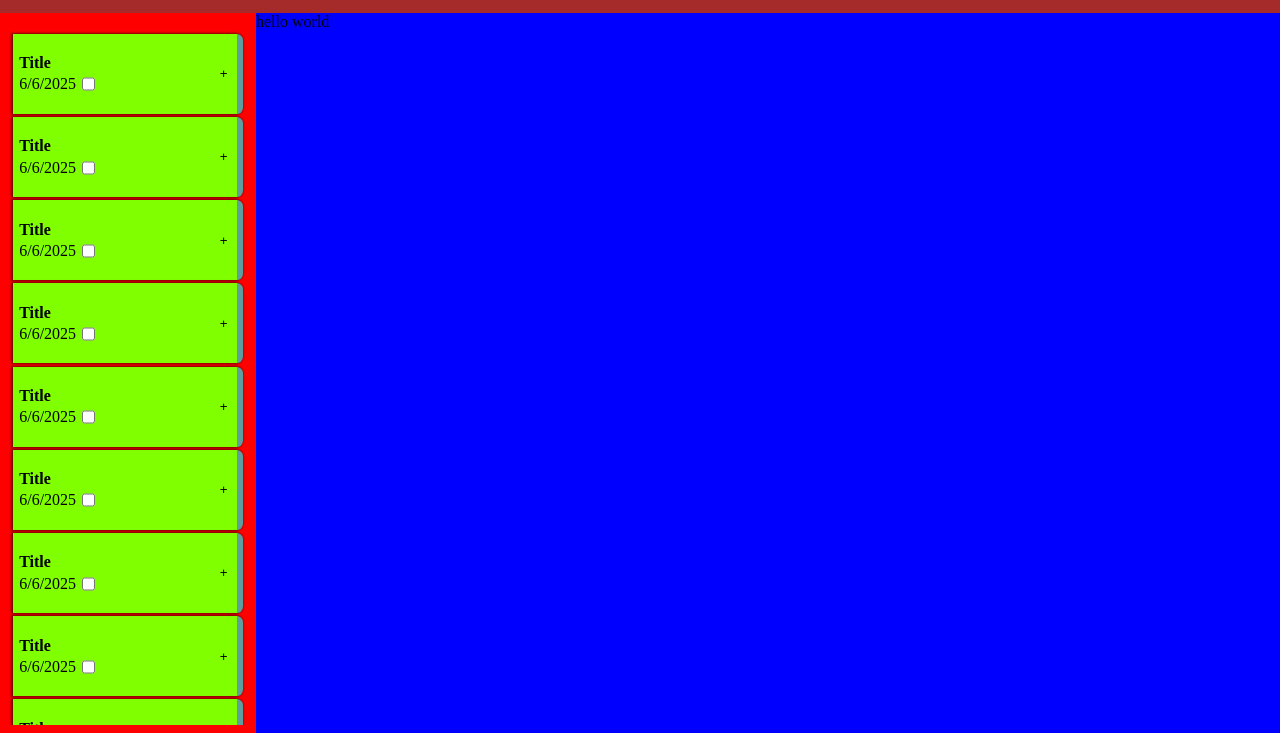
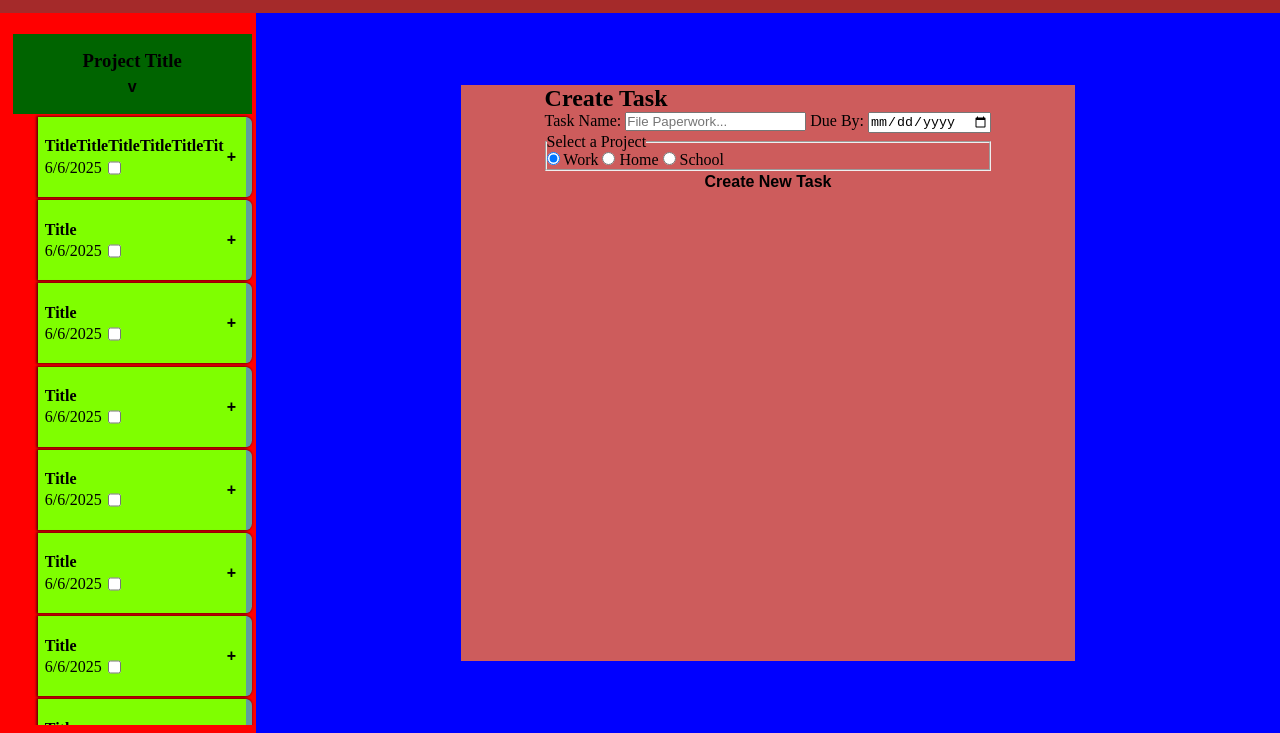
Before and after one commit to PotatoTurtles/Todo-List, a website built with webpack: page src/template.html in a window 1280 px wide. Shown: the part 67-800 px from the top of the page. Built offline with nearby package versions, Linux system fonts and the light colour scheme.

Commit message:
Make Projects Expand and Create Center Form
This commit is mainly focused on adding functionality to the Projects
displayed on the sidebar. Some things that are included are the
expanding and retracting buttons added as well as the show more and
show less buttons. Both of these were made so that they don't have to
be fed a link to a specific element and instead navigate to it on their
own which will become helpful later.

The center form has also been created with some relatively simplistic
CSS applied. This will be changed more in the future.

```diff
--- a/src/index.js
+++ b/src/index.js
@@ -1,4 +1,4 @@
-//import { compareAsc, format } from "date-fns";
+import { compareAsc, format } from "date-fns";
 
 import "./style.css";
 
@@ -24,3 +24,51 @@ function storageAvailable(type) {
 
 storageAvailable("localStorage");
 console.log("hello world");
+
+let userStorage = [];
+
+const allExpand = [...document.querySelectorAll('.projectTitle>button')];
+allExpand.forEach((val)=>val.addEventListener('click',()=>{
+    val.textContent=='^'?val.textContent='v':val.textContent='^';
+    choosePop(val.parentNode);
+}));
+
+
+const allPop = [...document.querySelectorAll(".right>button")];
+allPop.forEach((val)=>val.addEventListener('click',()=>{val.textContent=='–'?val.textContent='+':val.textContent='–'}));//val.textContent=='-'?val.textContent='+':val.textContent='+'
+
+function hideChildren(self){
+    const hide = [...self.parentNode.querySelectorAll(".taskTile")];
+    hide.forEach((val=>val.style.display='none'));
+}
+function showChildren(self){
+    console.log("made it!");
+    const hide = [...self.parentNode.querySelectorAll(".taskTile")];
+    hide.forEach((val=>val.style.display='flex'));
+}
+
+function checkDisplay(self){
+
+    const children = [...self.parentNode.querySelectorAll('.taskTile')];
+    let flag = false
+    children.forEach((kid)=>{
+        console.log(kid.style.display);
+        flag = kid.style.display=='none'
+    });
+    return flag
+}
+
+function choosePop(self){
+    // console.log(checkDisplay(self));
+    if(checkDisplay(self)){
+        showChildren(self);
+    }
+    else{
+        hideChildren(self);
+    }
+    //checkDisplay(self)?showChildren(self):;
+
+}
+
+//hideChildren(document.querySelector('.projectTitle'));
+// showChildren(document.querySelector('.projectTitle'));
--- a/src/style.css
+++ b/src/style.css
@@ -61,12 +61,34 @@ header{
     gap: 0.25vw;
     overflow: hidden;
     overflow-y: auto;
+
+    scrollbar-width: thin;
 }
+    .project{
+        display: grid;
+
+        grid: 10vh / 1fr;
+        grid-auto-rows: 10vh;
+        gap: 0.25vw;
+
+        background-color: rgb(49, 188, 195);
+    }
+    .projectTitle{
+        background-color: darkgreen;
+        padding: 2vh;
+
+        display: flex;
+        flex-direction: column;
+        align-items: center;
+        justify-content: space-between;
+
+    }
     .taskTile{
         background-color: chartreuse;
         box-shadow: -0.1vh 0 0.3vh 0.1vh rgba(0, 0, 0, 0.621);
         border: 0px solid black;
         padding: 0.5vw;
+        margin-left: 2vw;
 
         border-right-width: 0.5vw;
         border-right-color: cadetblue;
@@ -76,12 +98,19 @@ header{
         justify-content: space-between;
         align-items: center;
     }
+        h4{
+            max-width: 80%;
+            text-overflow: ellipsis;
+        }
         button{
             background-color: transparent;
             border: 0;
 
             padding: 0.25vh 0.25vw;
             border-radius: 0.3vw;
+
+            font-size: medium;
+            font-weight: 600;
         }
         button:hover{
             background-color: rgba(0, 0, 0, 0.074);
@@ -104,3 +133,20 @@ svg{
     height: 6vh;
     width: auto;
 }
+
+.container{
+    display: flex;
+    flex-direction: column;
+    justify-content: center;
+    align-items: center;
+}
+    .centered{
+        display: flex;
+        align-items: center;
+        flex-direction: column;
+
+        height: 80%;
+        width: 60%;
+
+        background-color: indianred;
+    }
--- a/src/template.html
+++ b/src/template.html
@@ -19,9 +19,16 @@
         </div>
     </header>
     <div class="sidebar">
+        <div class="project">
+            <div class="projectTitle">
+                <h3>
+                    Project Title
+                </h3>
+                <button>v</button>
+            </div>
             <div class="taskTile">
                 <div class="left">
-                <h4>Title</h4>
+                    <h4>TitleTitleTitleTitleTitleTit</h4>
                     <div>
                         <div class="dueBy">6/6/2025</div>
                         <input type="checkbox">
@@ -127,9 +134,35 @@
                     <button>+</button>
                 </div>
             </div>
+
+        </div>
     </div>
     <div class="container">
-        hello world
+        <div class="centered">
+            <form action="/" method="post">
+                <h2>Create Task</h2>
+
+                <label for="title">Task Name: </label>
+                <input type="text" name="title" id="title" placeholder="File Paperwork...">
+
+                <label for="date">Due By: </label>
+                <input type="date" id="date">
+
+                <fieldset>
+                    <legend>Select a Project</legend>
+
+                    <input type="radio" id="one" checked name="project">
+                    <label for="one">Work</label>
+
+                    <input type="radio" id="two" name="project">
+                    <label for="two">Home</label>
+
+                    <input type="radio" id="three" name="project">
+                    <label for="three">School</label>
+                </fieldset>
+            </form>
+            <button>Create New Task</button>
+        </div>
     </div>
 
 </body>
```
Lines whose indentation alone changed are shown as unchanged.
